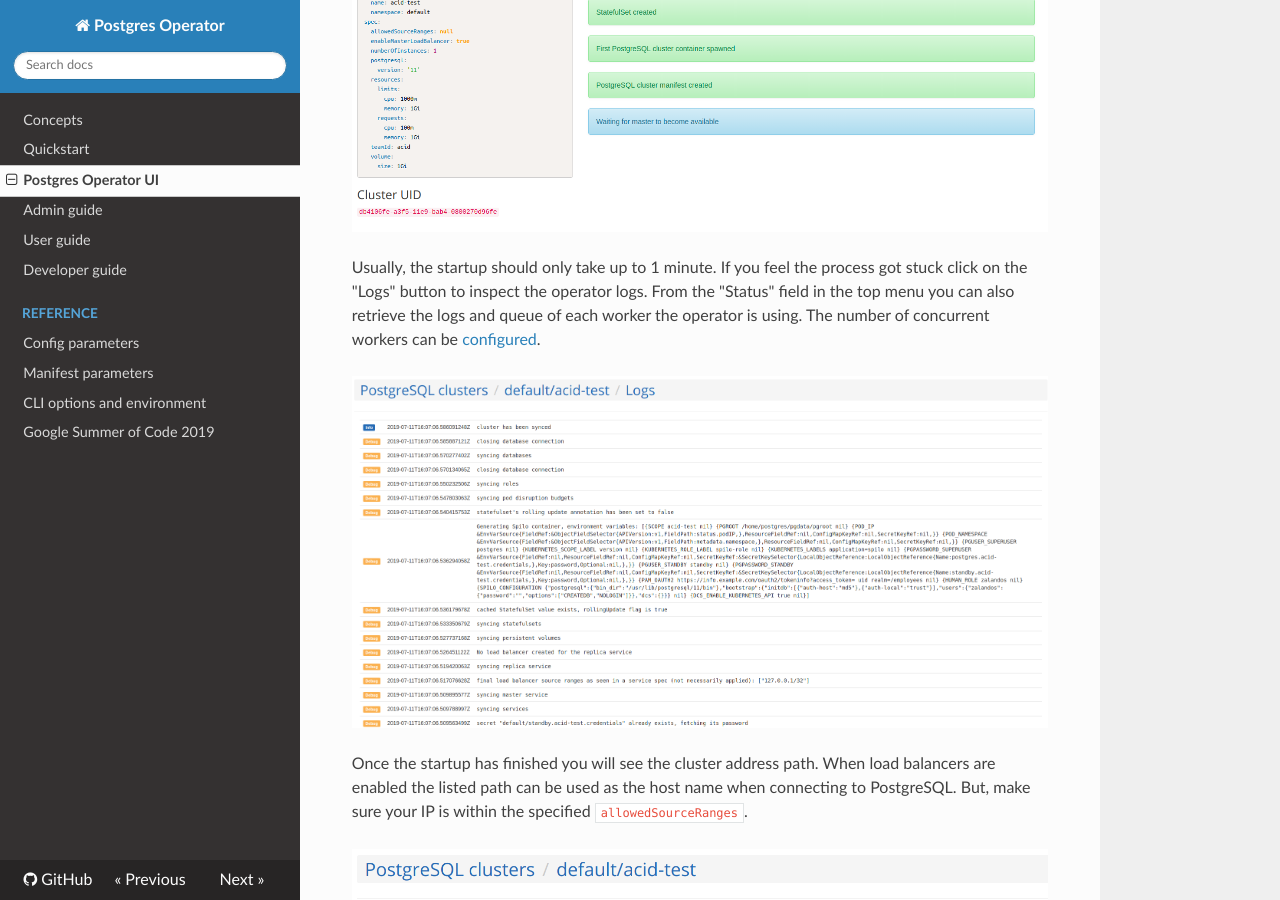
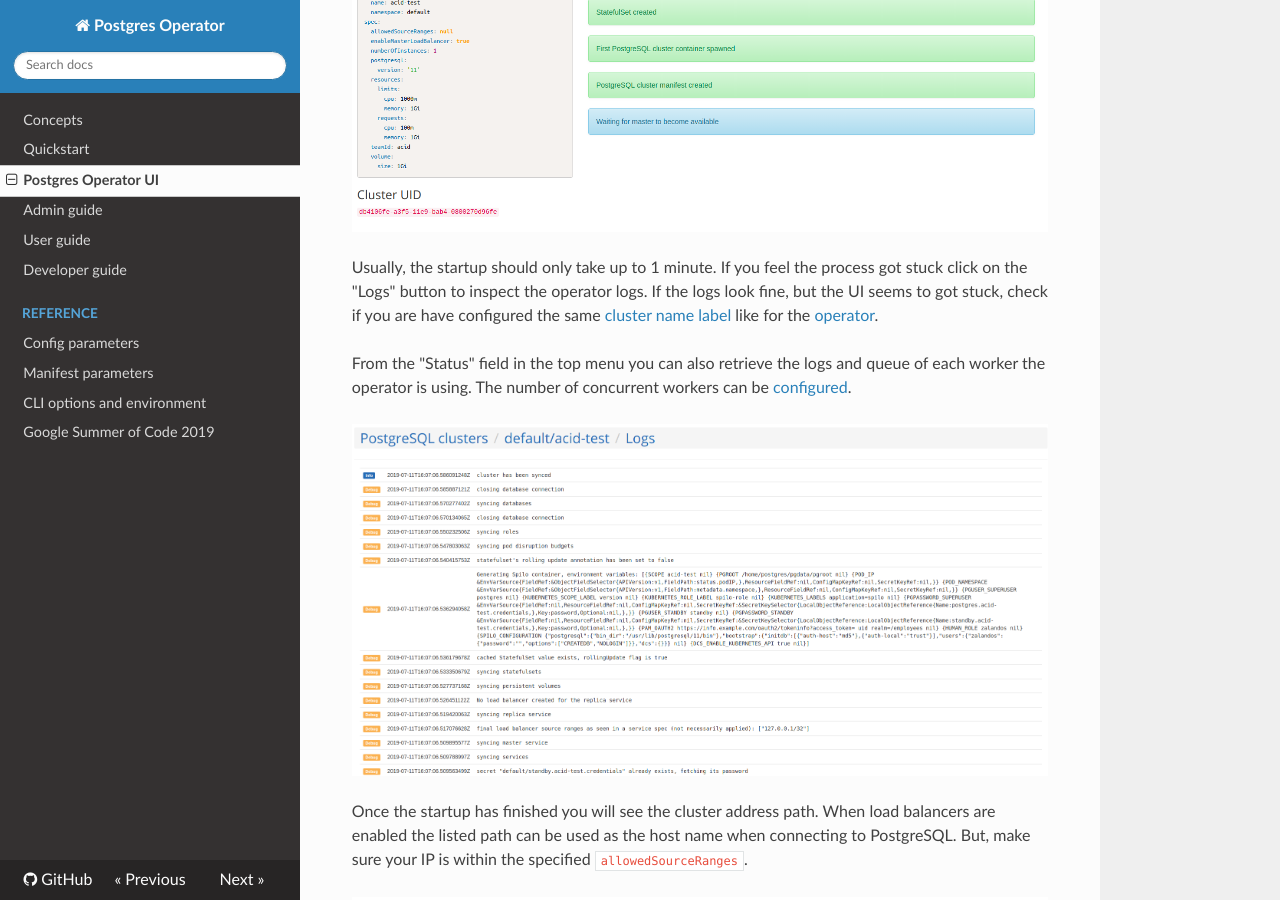
Before and after one commit to zalando/postgres-operator, an MkDocs documentation site: the page built from docs/operator-ui.md, in a window 1280 px wide and 900 px high, scrolled down 1501 px. Built offline with MkDocs 1.6.1, drawn with Linux system fonts in a browser that asks for light colours; nearby versions of some CDN libraries.

Commit message:
add a note about cluster name label in UI docs

```diff
--- a/docs/operator-ui.md
+++ b/docs/operator-ui.md
@@ -31,9 +31,13 @@ status page.
 ![pgui-waiting-for-master](diagrams/pgui-waiting-for-master.png "Waiting for master pod")
 
 Usually, the startup should only take up to 1 minute. If you feel the process
-got stuck click on the "Logs" button to inspect the operator logs. From the
-"Status" field in the top menu you can also retrieve the logs and queue of each
-worker the operator is using. The number of concurrent workers can be
+got stuck click on the "Logs" button to inspect the operator logs. If the logs
+look fine, but the UI seems to got stuck, check if you are have configured the
+same [cluster name label](../ui/manifests/deployment.yaml#L45) like for the
+[operator](../manifests/configmap.yaml#L13).
+
+From the "Status" field in the top menu you can also retrieve the logs and queue
+of each worker the operator is using. The number of concurrent workers can be
 [configured](reference/operator_parameters.md#general).
 
 ![pgui-operator-logs](diagrams/pgui-operator-logs.png "Checking operator logs")
```
